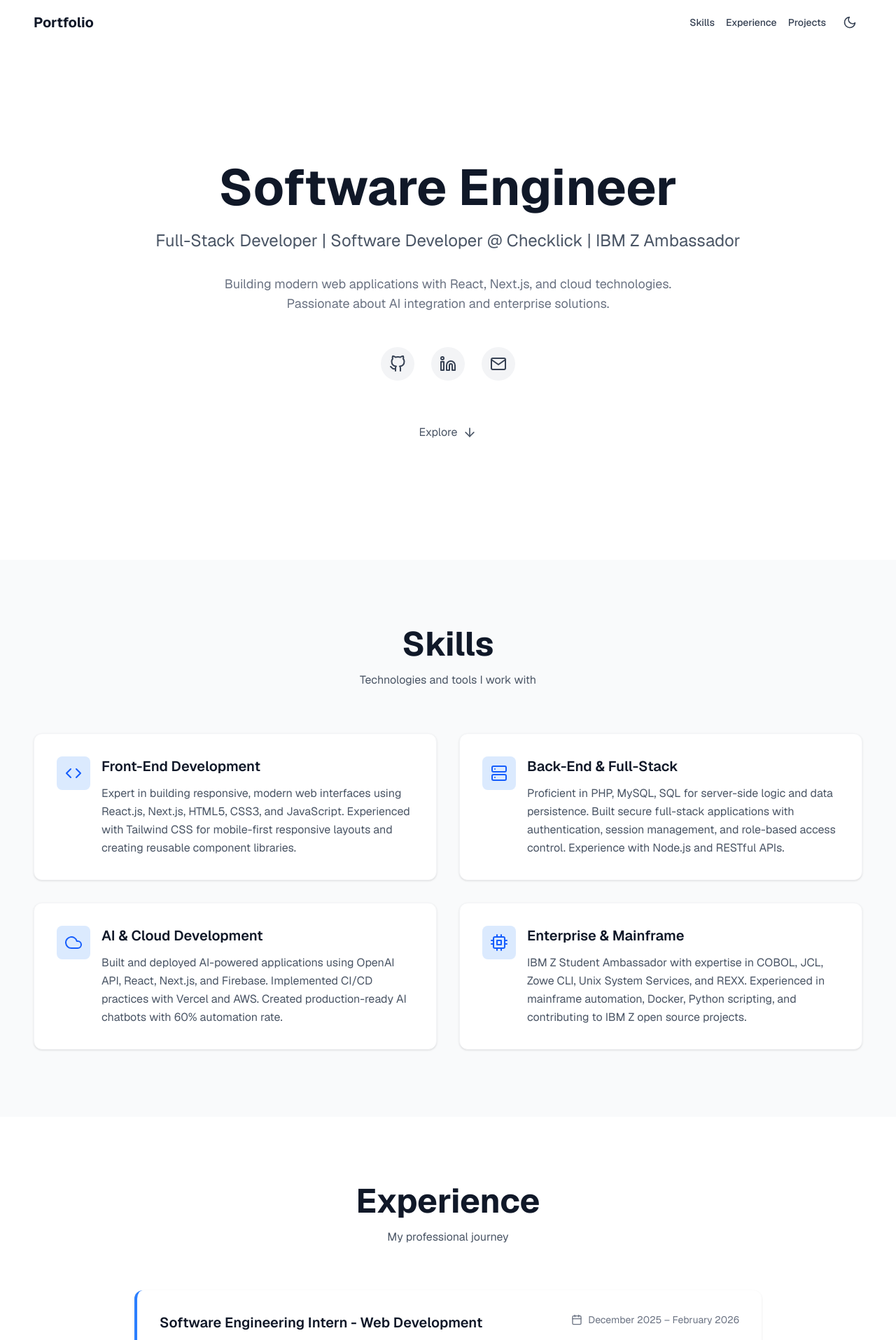
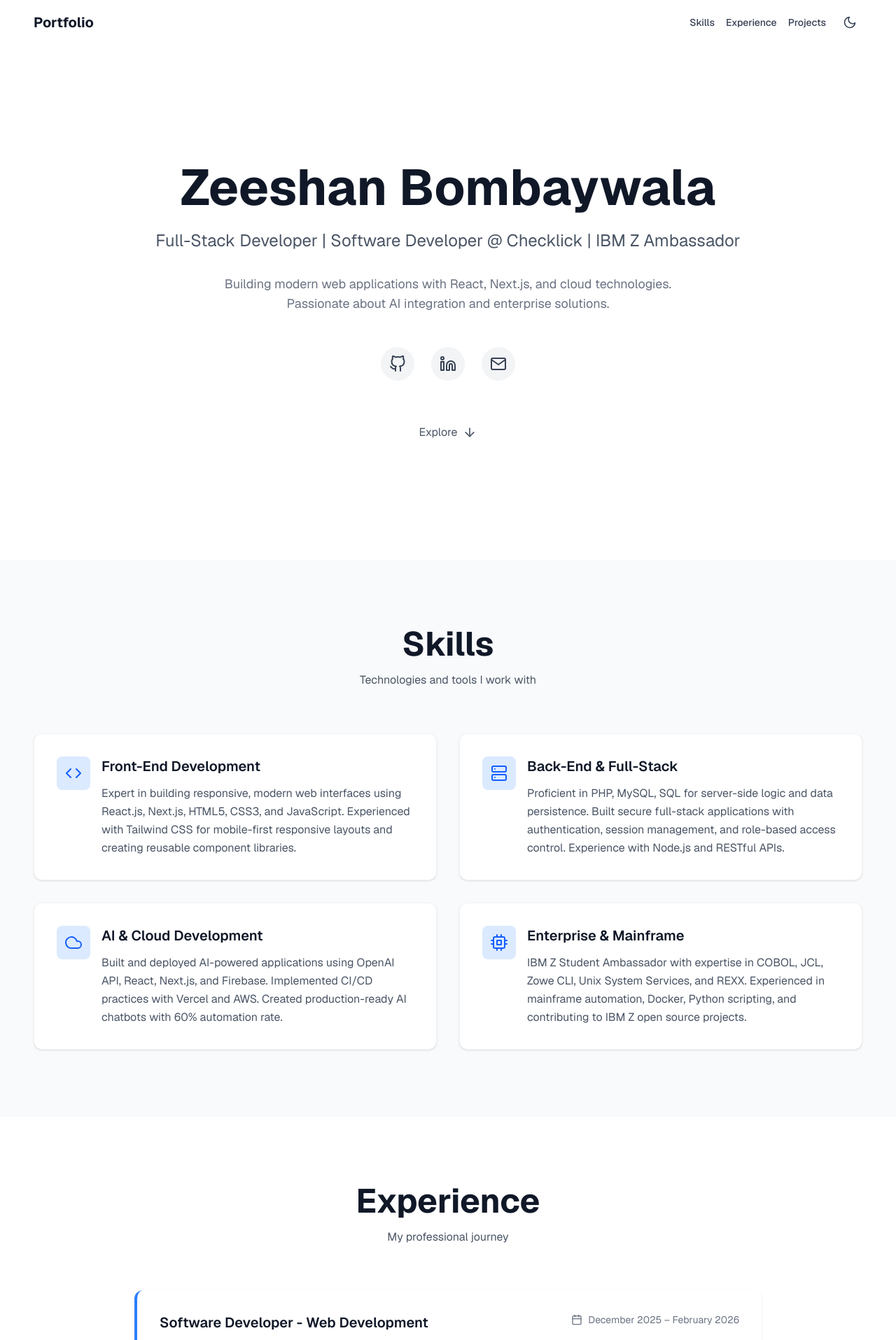
Before and after one commit to zshan-dev/zeeshans-portfolio, a Next.js app: page / in a window 1280 px wide. Shown: the top 1915 px of the page at 70% size. Built offline with nearby package versions, Linux system fonts and the light colour scheme.

Commit message:
Added arduino project

```diff
--- a/src/app/components/Hero.js
+++ b/src/app/components/Hero.js
@@ -33,7 +33,7 @@ export default function Hero() {
     >
       <div className="max-w-4xl mx-auto text-center">
         <h1 className="text-5xl sm:text-6xl lg:text-7xl font-bold text-gray-900 dark:text-white mb-6 animate-slide-up">
-          Software Engineer
+          Zeeshan Bombaywala
         </h1>
         <p className="text-xl sm:text-2xl text-gray-600 dark:text-gray-400 mb-8 animate-slide-up animation-delay-200">
           Full-Stack Developer | Software Developer @ Checklick | IBM Z Ambassador
--- a/src/app/data/portfolioData.js
+++ b/src/app/data/portfolioData.js
@@ -49,7 +49,7 @@ export const skills = [
 export const workExperience = [
   {
     id: 1,
-    position: "Software Engineering Intern - Web Development",
+    position: "Software Developer - Web Development",
     company: "Checklick",
     date: "December 2025 – February 2026",
     description: "Built and refactored React-based interfaces, creating responsive modal components, data management interfaces, and standardized UI elements. Refactored code to integrate shared component libraries and eliminate code duplication, improving maintainability and establishing reusable patterns across the application. Implemented mobile-first responsive layouts using Tailwind CSS, ensuring UI/UX consistency across all devices through standardized styling and compatibility testing. Followed agile development methodologies with iterative development cycles, code reviews, and component-based architecture which delivered production-ready features that align with project standards and improve code quality.",
@@ -132,5 +132,15 @@ export const portfolioProjects = [
     techStack: [
       { icon: SiC, name: "C", color: "#A8B9CC" }
     ]
+  },
+  {
+    id: "5",
+    title: "Auto Nav Bot - Self-Navigating Robot",
+    description: "A self-navigating robot that collects environmental data using multiple sensors including ultrasonic distance, gas detection (LPG, CO, Smoke), temperature, and humidity sensors. Features obstacle avoidance, real-time data display on LCD, and remote Bluetooth control. Built with Arduino UNO, integrated MQ-2 gas sensor, DHT11 sensor, HC-SR04 ultrasonic sensor, servo motor, and L298N motor driver. Includes comprehensive 37-page documentation covering circuit design, programming, and assembly.",
+    link: "https://docs.google.com/document/d/1uLjSJZGQdncbeZ4jwbA8o4y43IQFU3PijnEI4YkVqd4/edit?usp=sharing",
+    techStack: [
+      { icon: SiC, name: "C++", color: "#00599C" },
+      { icon: SiC, name: "Arduino", color: "#00979D" }
+    ]
   }
 ];
--- a/src/app/layout.js
+++ b/src/app/layout.js
@@ -13,7 +13,7 @@ const geistMono = Geist_Mono({
 });
 
 export const metadata = {
-  title: "Portfolio - Software Engineer",
+  title: "Portfolio - Zeeshan Bombaywala",
   description: "Full-Stack Developer | Software Developer @ Checklick | IBM Z Ambassador",
   icons: {
     icon: [],
```
